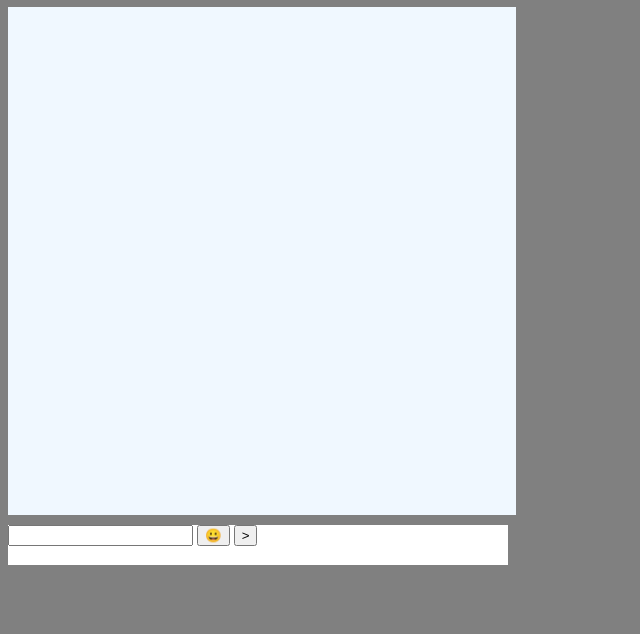
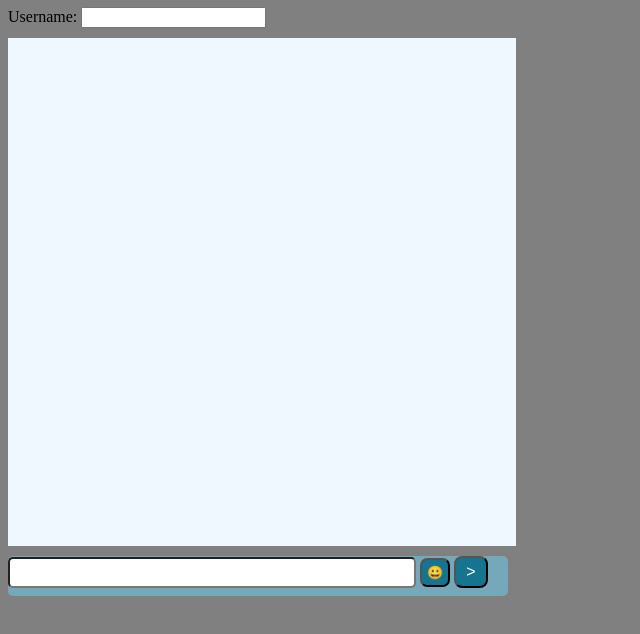
Before and after one commit to Pedr0R/chat, a website: page index.html in a window 1280 px wide. Shown: the part 48-682 px from the top of the page, without its empty margins (0-640 px from the left). Drawn offline with Linux system fonts and the light colour scheme.

Commit message:
Add files via upload

```diff
--- a/index.html
+++ b/index.html
@@ -3,25 +3,54 @@
 <head>
   <meta charset="UTF-8">
   <title>Twoyatch</title>
-  <link rel="stylesheet" href="styles.css">
+  <link href="static/styles.css" rel="stylesheet" >
 </head>
 <body>
   <div id="chat-container">
     <h2 id="chat-title">Chat</h2>
-    <div id="chat-box" style="margin-top: 10px;">
+    <div>
+      Username:
+      <input id="username-input" type="text">
+    </div>
+    <div id="chat-box" style="margin-top: 10px; text-align: match-parent;">
 
     </div>
     <div id="input-box" style="
+      align-self: center;
+      align-items: center;
       height: 40px;
-      background-color: rgb(255, 255, 255);
+      background-color: rgb(117, 169, 185);
       margin-top: 10px;
+      border-radius: 5px;
+
     ">
 
-      <input id="chat-input" type="text">
-      <button id="emote-button">😀</button>
-      <button id="send-message-button">></button>
+      <input id="chat-input" type="text" style="
+        border-radius: 5px;
+        width: 400px;
+        height: 25px;
+      ">
+      <button id="emote-button" style="
+        background-color: rgb(21, 116, 144);
+        color: white;
+        padding: 5px 5px;
+        text-align: center;
+        display: inline-block;
+        font-size: 13px;
+        border-radius: 25%;
+        ">😀</button>
+
+      <button id="send-message-button" style="
+        background-color: rgb(21, 116, 144);
+        color: white;
+        padding: 5px 10px;
+        text-align: center;
+        display: inline-block;
+        font-size: 16px;
+        border-radius: 25%;
+      ">></button>
     </div>
   </div>
-  <script src="script.js"></script>
+  <script src="static/script.js"></script>
 </body>
 </html>
--- /dev/null
+++ b/static/script.js
@@ -0,0 +1,22 @@
+let chatBox = document.querySelector('#chat-box');
+let sendButton = document.querySelector('#send-message-button');
+let usernameDiv = document.getElementById('username-input');
+
+function sendMessage() {
+  let textInput = document.getElementById('chat-input');
+  let messageDiv = document.createElement('p');
+  let message = document.createTextNode(`${usernameDiv.value}: ${textInput.value}`)
+
+  if(usernameDiv.value == '') {
+    alert('You must have a username to send messages')
+  } else{
+    messageDiv.appendChild(message);
+    chatBox.appendChild(messageDiv);
+    textInput.value = "";
+  }
+  messageDiv.style.textAlign = 'justify';
+}
+
+sendButton.addEventListener('click', function() {
+  sendMessage()
+});
--- /dev/null
+++ b/static/styles.css
@@ -0,0 +1,45 @@
+#chat-title{
+  text-align: center;
+  background-color: rgb(241, 241, 241);
+  margin: 10px;
+}
+
+body{
+  background-color: grey;
+  width: 500px;
+  align-content: center;
+}
+
+#comment-list{
+  background-color: rgb(70, 70, 70);
+  text-align: left;
+}
+
+#chat-input{
+  align-self:stretch;
+}
+
+#iput-box{
+  height: 40px;
+  background-color: rgb(156, 162, 185);
+}
+
+#chat-box {
+  height: 500px;
+  background-color: aliceblue;
+  padding:4px;
+  width: 500px;
+  overflow-x: hidden;
+  overflow-y: auto;
+  text-align:justify;
+}
+
+button {
+  background-color: rgb(21, 116, 144);
+  padding: 5px 5px;
+  text-align: center;
+  display: inline-block;
+  font-size: 20px;
+  border-radius: 25%;
+  color:white;
+}
```
Also changed, not shown: app.js (added, +12 -0 lines), package.json (added, +15 -0 lines), 1 other file.
